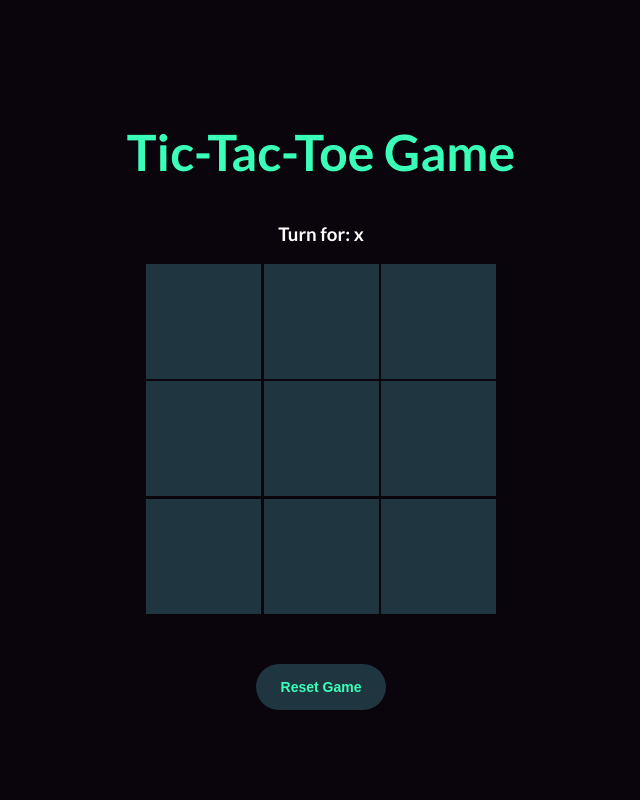
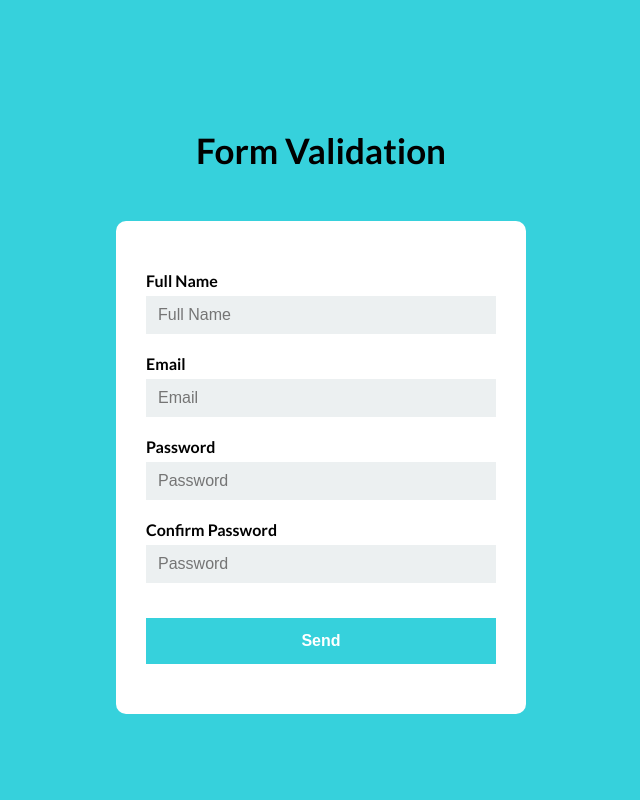
Before and after one commit to ayoubmkira/Reactjs-Mini-Apps, a React (Vite) app: page / in a window 1280 px wide. Shown: the top 800 px of the page, without its empty margins (319-959 px from the left). Built offline with nearby package versions, Linux system fonts and the light colour scheme.

Commit message:
Add Form Validation App

```diff
--- a/src/App.jsx
+++ b/src/App.jsx
@@ -1,5 +1,6 @@
 import Accordion from "./Accordion"
 import ColorSlider from "./ColorSlider"
+import FormValidation from "./FormValidation"
 import JokesGenerator from "./JokesGenerator"
 import MealsGenerator from "./MealsGenerator"
 import NumberGuessing from "./NumberGuessing"
@@ -26,8 +27,9 @@ function App() {
       {/* <NumberGuessing /> */}
       {/* <RecursiveNavigationMenu /> */}
       {/* <Slider /> */}
+      {/* <TicTacToe /> */}
 
-      <TicTacToe />
+      <FormValidation />
     </>
   )
 }
--- /dev/null
+++ b/src/FormValidation/Input.jsx
@@ -0,0 +1,18 @@
+
+export default function Input({ type, label, id, name, placeholder, value, onChange, error }) {
+
+    return <div className="form-control">
+        <label className="label" htmlFor={id}>{label}</label>
+        <input
+            className="input"
+            id={id}
+            name={name}
+            type={type}
+            placeholder={placeholder}
+            value={value}
+            onChange={onChange}
+            />
+        { error && <div className="error">{error}</div> }
+    </div>;
+
+}
--- /dev/null
+++ b/src/FormValidation/index.jsx
@@ -0,0 +1,117 @@
+import { useState } from "react";
+import Input from "./Input";
+import "./style.css";
+
+export default function FormValidation () {
+
+    const [inputs, setInputs] = useState({
+        fullname: "",
+        email: "",
+        password: "",
+        confirmPassword: ""
+    });
+    const [errors, setErrors] = useState({});
+    const handleChange = (e) => {
+        const inputName = e.target.name;
+        const inputValue = e.target.value;
+        setInputs(currValues => ({ ...currValues, [inputName]: inputValue }));
+        validateInput(inputName, inputValue);
+    };
+
+    const validateInput = (name, value) => {
+        let error = "";
+        if(name === "fullname") {
+            if(!value.trim()) {
+                error = "Full Name is required.";
+            } else if (value.trim().length < 4) {
+                error = "Full Name must be at least 3 characters.";
+            }
+        } else if(name === "email") {
+            const emailPattern = /^[^\s@]+@[^\s@]+\.[^\s@]+$/;
+            if(!value.trim()) {
+                error = "Email is required.";
+            } else if (!emailPattern.test(value)) {
+                error = "Invalid email format.";
+            }
+        } else if(name === "password") {
+            if(!value.trim()) {
+                error = "Password is required.";
+            } else if (value.trim().length < 8) {
+                error = "Password must be at least 8 characters.";
+            }
+        } else if(name === "confirmPassword") {
+            if(!value.trim()) {
+                error = "Password Confirm is required.";
+            } else if (value.trim().length < 8) {
+                error = "Password Confirm must be at least 8 characters.";
+            } else if (value.trim() !== inputs.password) {
+                error = "Passwords must be the same.";
+            }
+        }
+        setErrors(currErrors => ({ ...currErrors, [name]: error }))
+    };
+
+    const handleFormSubmit = (e) => {
+        e.preventDefault();
+
+        Object.keys(inputs).forEach(name => validateInput(name, inputs[name]));
+        const noErrors = Object.values(errors).every(error => !error);
+
+        // Fom Submission:
+        if (noErrors) {
+            console.log(inputs);
+        } else {
+            console.log("Form has errors");
+        }
+    };
+
+    return <section className="section-from-validation">
+        <h2 className="section-from-validation__title">Form Validation</h2>
+        <div className="section-from-validation__container">
+            <form className="section-from-validation__form" onSubmit={handleFormSubmit}>
+                <Input
+                    type={"text"}
+                    label={"Full Name"}
+                    id={"full-name"}
+                    name={"fullname"}
+                    placeholder={"Full Name"}
+                    value={inputs.fullname || ""}
+                    onChange={handleChange}
+                    error={errors.fullname} />
+
+                <Input
+                    type={"email"}
+                    label={"Email"}
+                    id={"email"}
+                    name={"email"}
+                    placeholder={"Email"}
+                    value={inputs.email || ""}
+                    onChange={handleChange}
+                    error={errors.email} />
+
+                <Input
+                    type={"password"}
+                    label={"Password"}
+                    id={"password"}
+                    name={"password"}
+                    placeholder={"Password"}
+                    value={inputs.password || ""}
+                    onChange={handleChange}
+                    error={errors.password} />
+
+                <Input
+                    type={"password"}
+                    label={"Confirm Password"}
+                    id={"confirm-password"}
+                    name={"confirmPassword"}
+                    placeholder={"Password"}
+                    value={inputs.confirmPassword || ""}
+                    onChange={handleChange}
+                    error={errors.confirmPassword} />
+
+                    <button className="btn__form" type="submit">Send</button>
+            </form>
+        </div>
+    </section>
+
+}
--- /dev/null
+++ b/src/FormValidation/style.css
@@ -0,0 +1,54 @@
+
+.section-from-validation {
+    min-height: 100vh;
+    padding: 100px 30px;
+    background-color: #36D1DC;
+}
+.section-from-validation__title {
+    text-align: center;
+    font-size: 35px;
+}
+
+.section-from-validation__form {
+    background-color: #FFF;
+    width: 90%;
+    max-width: 350px;
+    margin: 50px auto 0 auto;
+    padding: 50px 30px;
+    border-radius: 10px;
+    font-family: "Lato", sans-serif;
+}
+.form-control {
+    display: flex;
+    flex-direction: column;
+    margin-bottom: 20px;
+}
+.form-control .label {
+    font-weight: 600;
+    margin-bottom: 6px;
+}
+.form-control .input {
+    font-size: 16px;
+    padding: 10px 12px;
+    border: none;
+    background-color: #ECF0F1;
+    outline: none;
+}
+.form-control .error {
+    color: #F00;
+    font-size: 11px;
+    padding-top: 4px;
+    padding-left: 4px;
+}
+
+.btn__form {
+    width: 100%;
+    padding: 14px 0;
+    margin-top: 15px;
+    font-size: 16px;
+    font-weight: bold;
+    border: none;
+    background: #36D1DC;
+    color: #FFF;
+    cursor: pointer;
+}
```
Also changed, not shown: images/form-validation.png (added), 1 other file (tests, documents, lock files or other folders).
